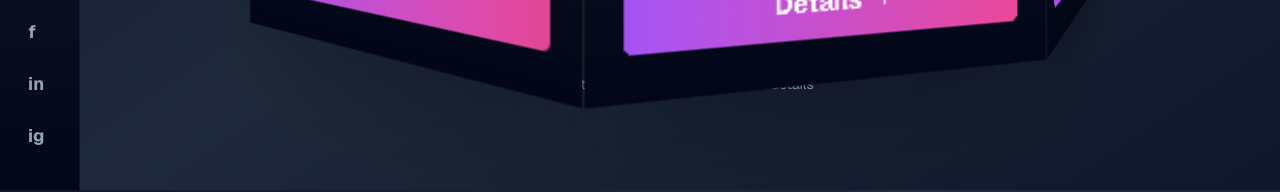
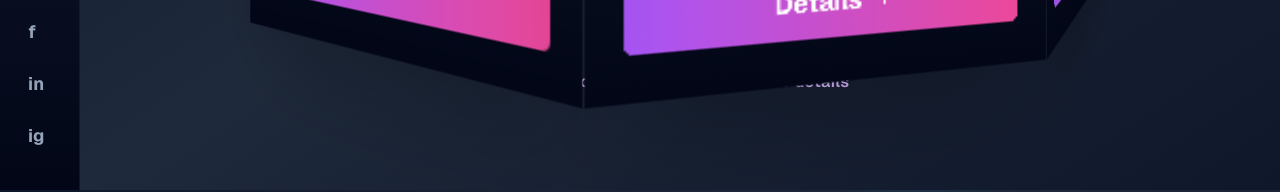
Before and after one commit to johnrodneybargayo/portfolio-website, a Next.js app: page /portfolio in a window 1280 px wide. Shown: the part 610-802 px from the top of the page. Built offline with nearby package versions, Linux system fonts and the light colour scheme.

Commit message:
style: enhance drag text visibility
Increase font size, brighten color, add background for clarity.

Co-authored-by: John Rodney <124292036+johnrodneybargayo@users.noreply.github.com>

```diff
--- a/app/components/Carousel3D.tsx
+++ b/app/components/Carousel3D.tsx
@@ -248,7 +248,7 @@ export default function Carousel3D({ projects, onProjectClick = () => {} }: Caro
 
         {/* Instructions */}
         <div className="absolute bottom-20 md:bottom-24 left-1/2 -translate-x-1/2 text-center pointer-events-none">
-          <p className="text-slate-400 text-xs md:text-sm">Drag to rotate • Click cards to view details</p>
+          <p className="text-purple-300 text-sm md:text-base font-semibold tracking-wide">Drag to rotate • Click cards to view details</p>
         </div>
 
         {/* 3D Carousel - Centered Layout */}
```
